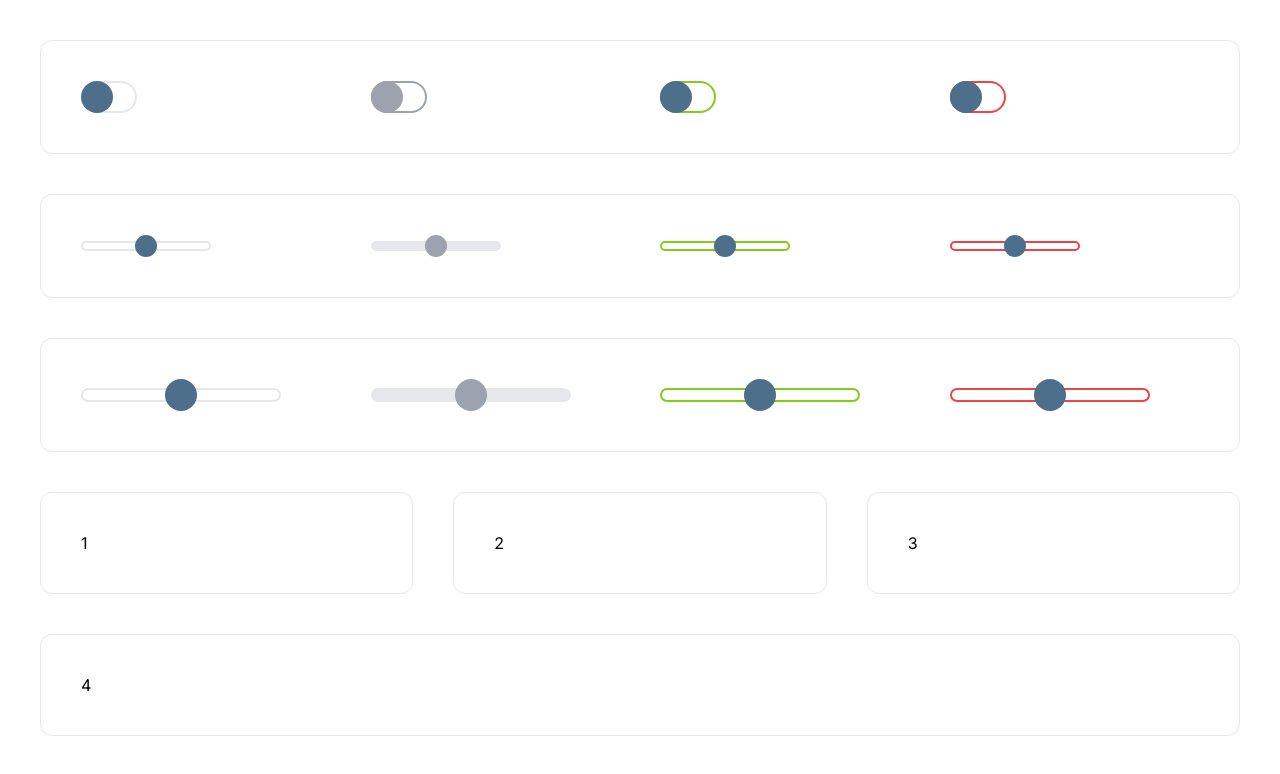
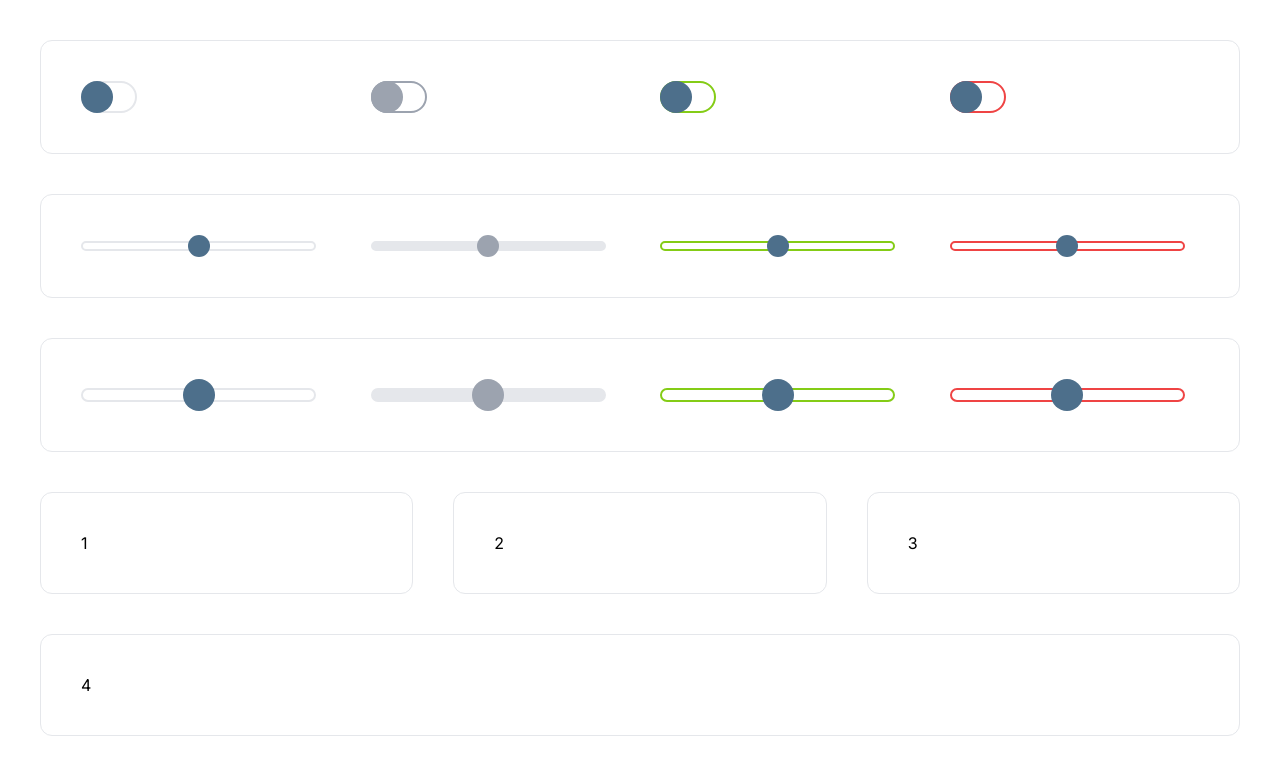
Before and after one commit to cherry-design-system/styled-components, a Next.js app: page / in a window 1280 px wide. Shown: the part 2444-3218 px from the top of the page. Built offline with nearby package versions, Linux system fonts and the light colour scheme.

Commit message:
update range and toggle components styling

```diff
--- a/src/app/components/cherry/range.tsx
+++ b/src/app/components/cherry/range.tsx
@@ -36,11 +36,12 @@ const StyledInput = styled.input<InputProps>`
 	height: 10px;
 	font-size: 0;
 	background: transparent;
+	min-width: 235px;
 
 	&::-webkit-slider-runnable-track {
 		width: 100%;
 		cursor: pointer;
-		border-radius: 25px;
+		border-radius: ${({ theme }) => theme.spacing.radius.xl};
 		border: solid 2px ${({ theme }) => theme.colors.grayLight};,
 		box-shadow: 0 0 0 0 ${({ theme }) => theme.colors.primaryLight};
 		transition: all 0.3s ease;
@@ -56,7 +57,7 @@ const StyledInput = styled.input<InputProps>`
 	&::-moz-range-track {
 		width: 100%;
 		cursor: pointer;
-		border-radius: 25px;
+		border-radius: ${({ theme }) => theme.spacing.radius.xl};
 		border: solid 2px ${({ theme }) => theme.colors.grayLight};,
 		box-shadow: 0 0 0 0 ${({ theme }) => theme.colors.primaryLight};
 		transition: all 0.3s ease;
@@ -160,7 +161,6 @@ const StyledInput = styled.input<InputProps>`
 	${({ $size }) => {
 		if ($size === "big") {
 			return `
-					min-width: 200px;
 					height: 32px;
 
 					&::-webkit-slider-runnable-track {
@@ -168,7 +168,7 @@ const StyledInput = styled.input<InputProps>`
 					}
 
 					&::-moz-range-track {
-						height: 14px;
+						height: 10px;
 					}
 
 					&::-webkit-slider-thumb {
@@ -184,7 +184,6 @@ const StyledInput = styled.input<InputProps>`
 				`;
 		} else {
 			return `
-					min-width: 130px;
 					height: 22px;
 
 					&::-webkit-slider-runnable-track {
@@ -192,7 +191,7 @@ const StyledInput = styled.input<InputProps>`
 					}
 
 					&::-moz-range-track {
-						height: 10px;
+						height: 6px;
 					}
 
 					&::-webkit-slider-thumb {
--- a/src/app/components/cherry/toggle.tsx
+++ b/src/app/components/cherry/toggle.tsx
@@ -30,7 +30,7 @@ const StyledFakeToggle = styled.span<ToggleProps>`
 	display: block;
 	border: solid 2px ${({ theme }) => theme.colors.grayLight};
 	background: ${({ theme }) => theme.colors.light};
-	border-radius: 30px;
+	border-radius: ${({ theme }) => theme.spacing.radius.xl};
 	pointer-events: none;
 	transition: all 0.3s ease;
 	box-shadow: 0 0 0 0 ${({ theme }) => theme.colors.primaryLight};
@@ -59,9 +59,9 @@ const StyledFakeToggle = styled.span<ToggleProps>`
 		width: calc(100% - 10px);
 		height: calc(100% - 10px);
 		max-width: 0;
-		border-radius: 30px;
+		border-radius: ${({ theme }) => theme.spacing.radius.xl};
+		background: ${({ theme }) => theme.colors.light};
 		transition: all 0.3s ease;
-		background: ${({ theme }) => theme.colors.light};
 	}
 
 	&::after {
--- a/src/app/theme.ts
+++ b/src/app/theme.ts
@@ -15,7 +15,7 @@ export function mq(minWidth: keyof Breakpoints) {
 export const spacing: Spacing = {
 	maxWidth: { xs: "1280px", xxxl: "1440px" },
 	padding: { xs: "20px", lg: "40px" },
-	radius: { xs: "6px", lg: "12px" },
+	radius: { xs: "6px", lg: "12px", xl: "30px" },
 	gridGap: { xs: "20px", lg: "40px" },
 };
 
@@ -126,7 +126,7 @@ export interface Breakpoints<TNumber = number> {
 export interface Spacing<TString = string> {
 	maxWidth: { xs: TString; xxxl: TString };
 	padding: { xs: TString; lg: TString };
-	radius: { xs: TString; lg: TString };
+	radius: { xs: TString; lg: TString; xl: TString };
 	gridGap: { xs: TString; lg: TString };
 }
 
```
